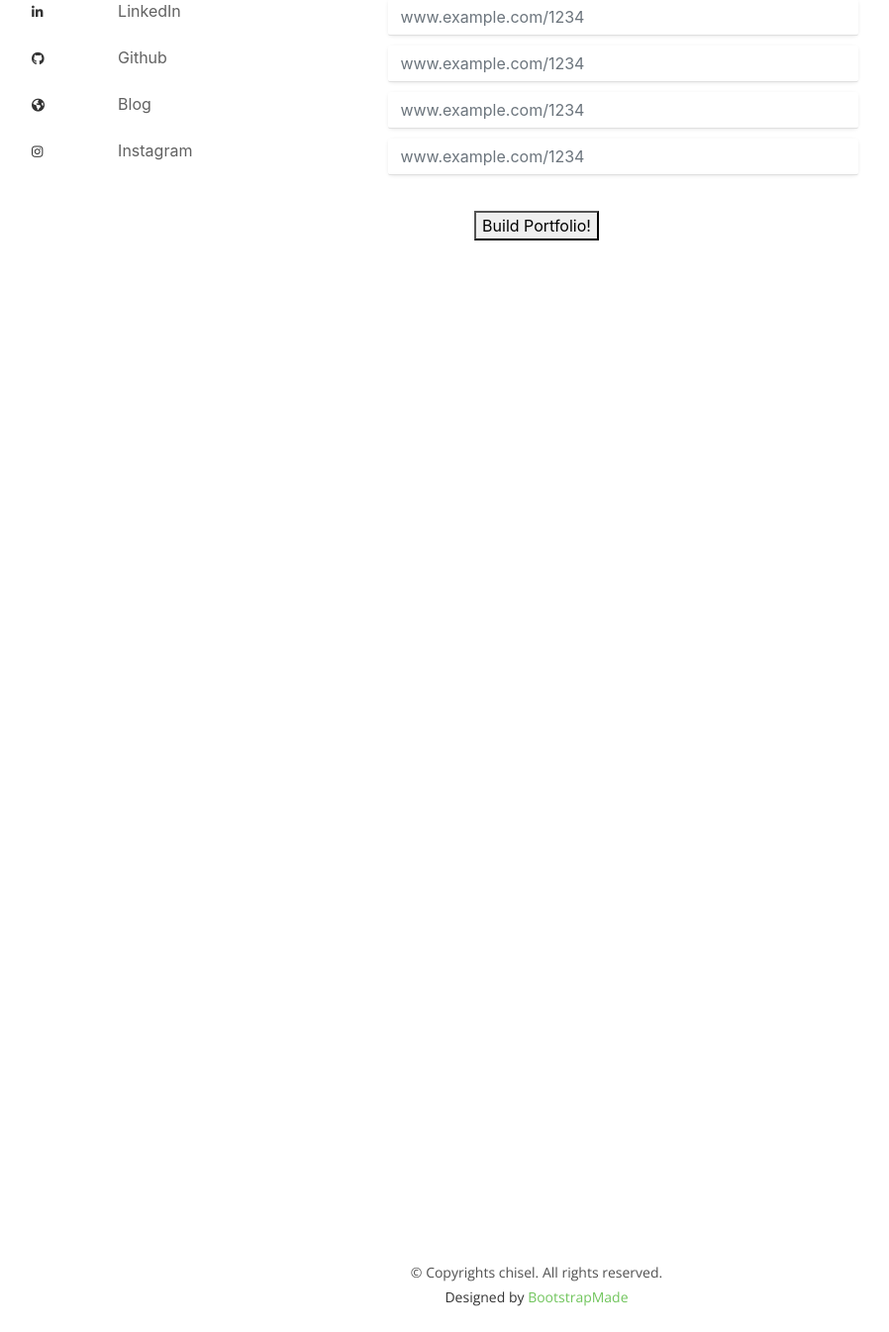
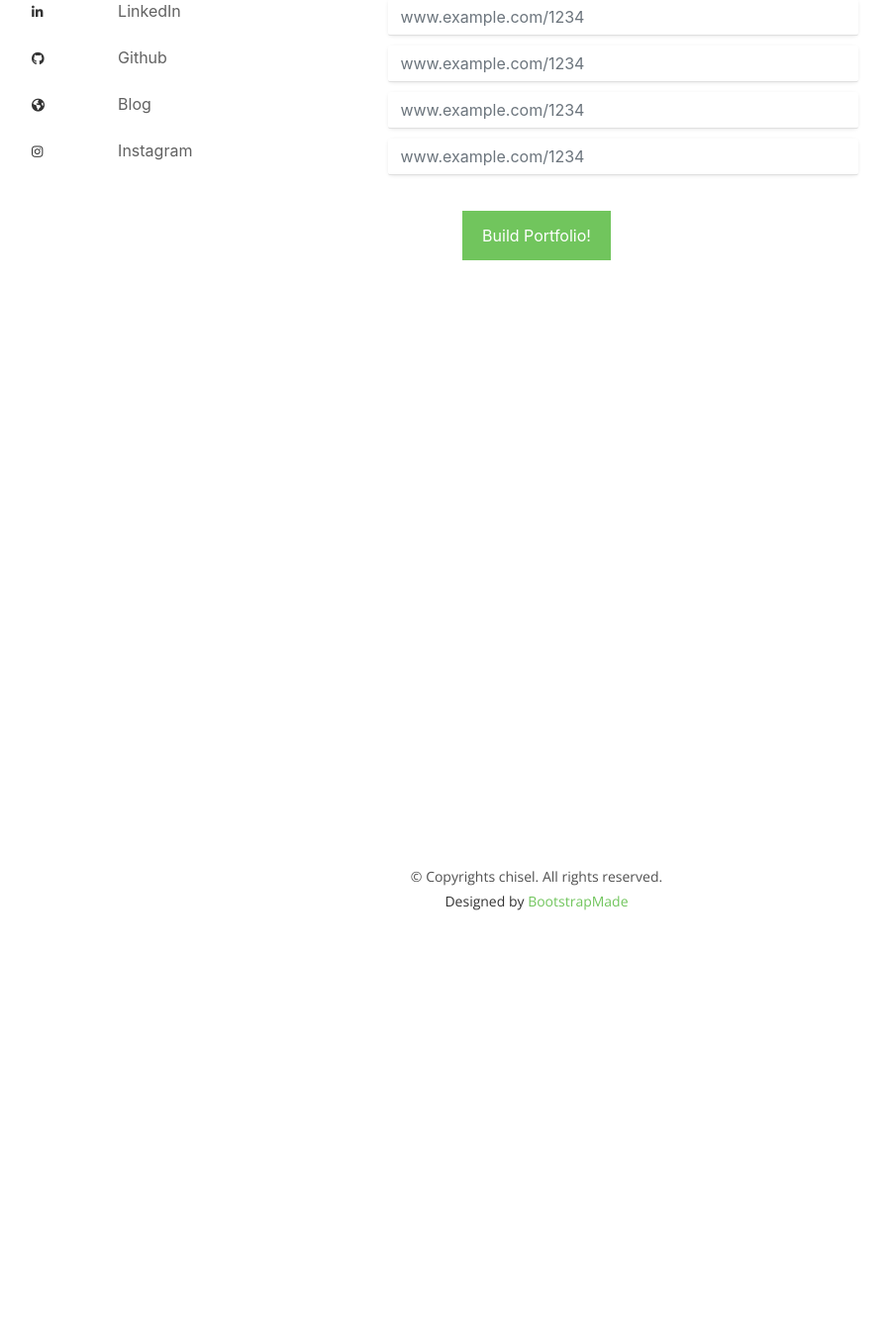
Before and after one commit to god-s-perfect-idiot/Portfolio-builder, a Flask app: template templates/home.html in a window 1280 px wide. Shown: the part 4573-5919 px from the top of the page at 99% size, without its empty margins (98-996 px from the left). After the commit the page ends 5493 px from the top, so only its background shows below. Run offline with Flask 2, Linux system fonts and the light colour scheme; the template is opened without the code that fills it, so the values that code supplies are empty; some libraries are stand-ins or nearby versions; some web fonts are replaced.

Commit message:
Add files via upload

```diff
--- a/static/css/style.css
+++ b/static/css/style.css
@@ -55,6 +55,13 @@ li {
   letter-spacing: 2px;
   line-height: 30px;
   text-transform: capitalize;
+}
+.final{
+  background-color: #71c55d;
+  border: none;
+  color:white;
+  width: 150px;
+  height:50px;
 }
 
 p {
@@ -1437,7 +1444,7 @@ body {
 }
 .footer-b{
   background: #ffffff;
-  padding-top: 4950px;
+  padding-top: 4550px;
 }
 .project-cover{
   padding-top: 20px;
```
